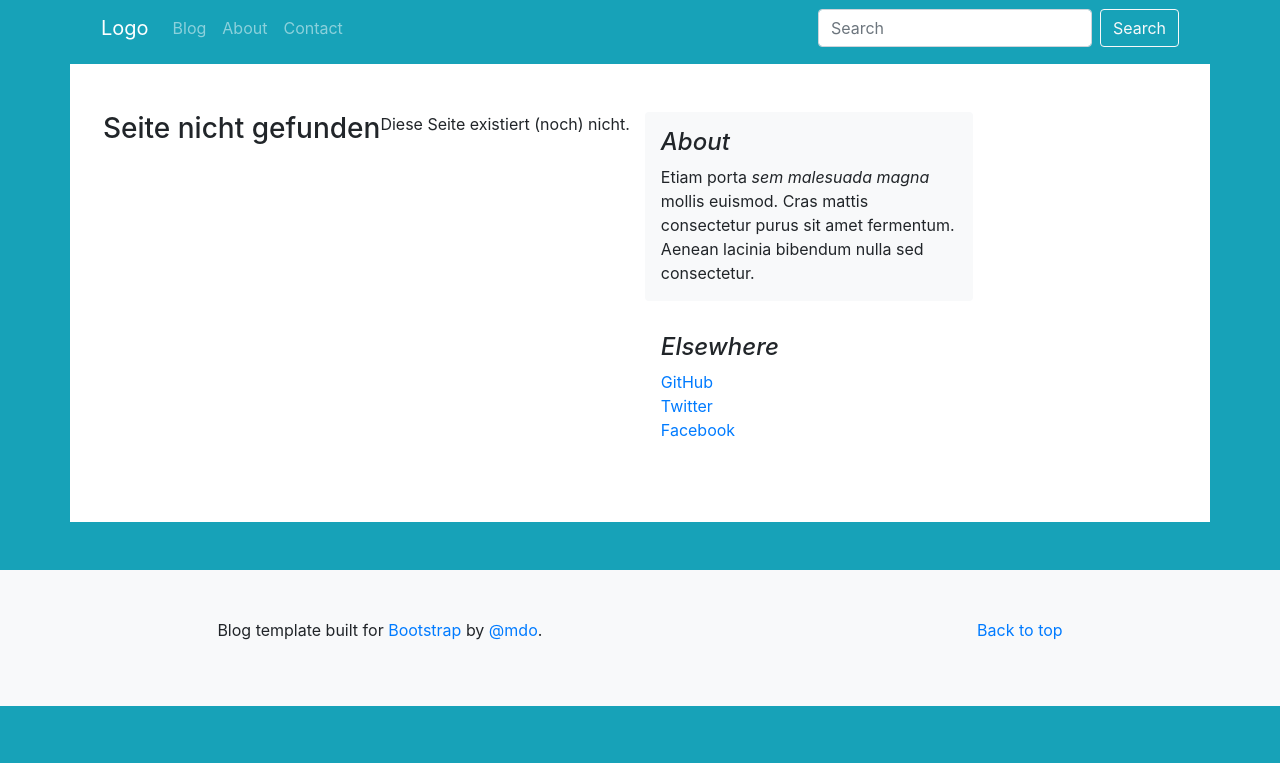
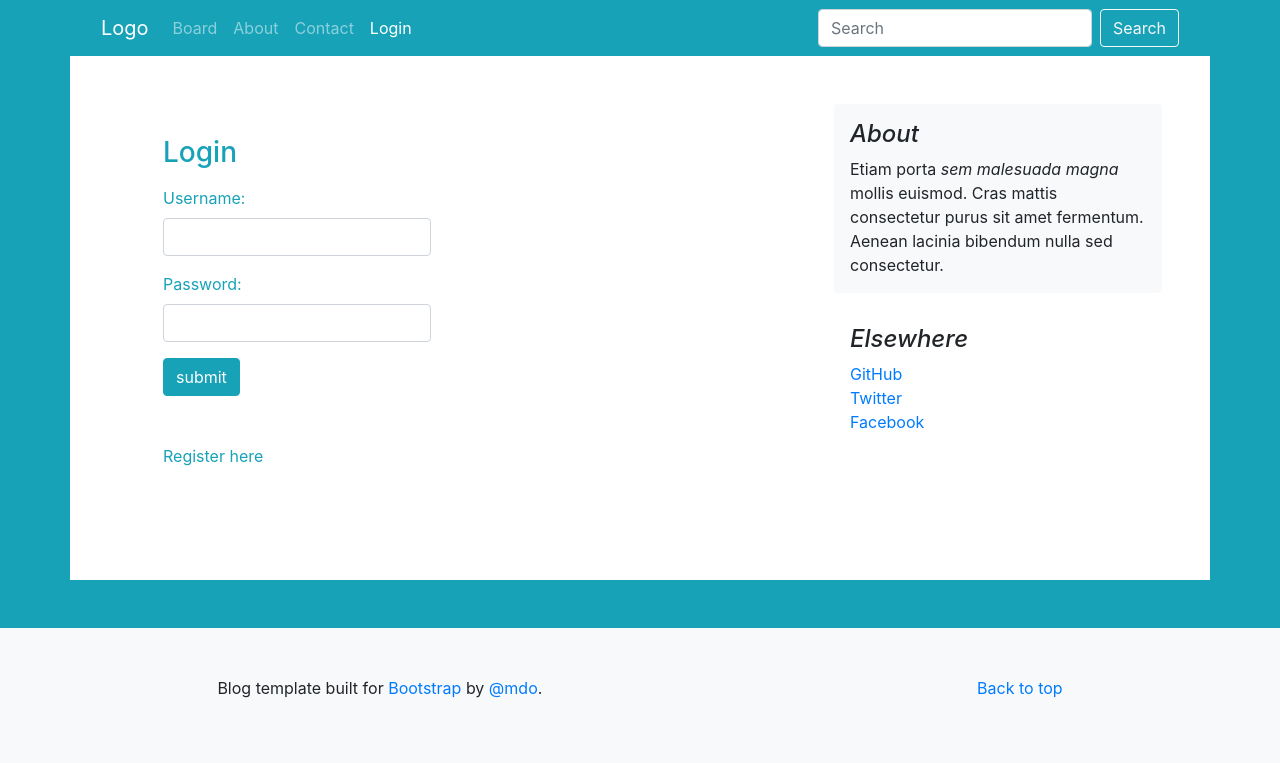
Before and after one commit to bedato/wdd319_php_assignment, a PHP site: page /index.php?page=login in a window 1280 px wide. Shown: the top 763 px of the page. Run offline with PHP 8.4, Linux system fonts and the light colour scheme; data that the repository does not hold is empty.

Commit message:
added login form incl nav

```diff
--- a/includes/nav.inc.php
+++ b/includes/nav.inc.php
@@ -1,7 +1,8 @@
 <?php
 // Navigations-daten kommen hier hinein und können einfach angepasst werden
 $mainNav = array(
-	array('title' => 'Blog', 'link'=>'home'),
-	array('title' => 'About', 'link'=>'about'),
-	array('title' => 'Contact', 'link'=>'contact')
+	array('title' => 'Board', 'link' => 'home'),
+	array('title' => 'About', 'link' => 'about'),
+	array('title' => 'Contact', 'link' => 'contact'),
+	array('title' => 'Login', 'link' => 'login'),
 );
--- a/index.php
+++ b/index.php
@@ -30,8 +30,9 @@
         <?php include('layouts/nav.php'); ?>
 
         <?php include('layouts/header.php'); ?>
-
-        <?php include('layouts/recommended.php'); ?>
+        <?php if ($page == 'home') {
+            include('layouts/recommended.php');
+        } ?>
     </div>
 
     <?php include('layouts/main.php'); ?>
--- a/layouts/home.html.php
+++ b/layouts/home.html.php
@@ -1,7 +1,4 @@
 <div class="col-md-8 blog-main">
-    <h3 class="pb-3 mb-4 font-italic border-bottom">
-        From the Firehose
-    </h3>
     <?php foreach ($alledaten as $datensatz) { ?>
 
         <div class="blog-post">
--- /dev/null
+++ b/layouts/login.html.php
@@ -0,0 +1,27 @@
+<div class="col-md-8 my-3" id="login">
+    <div class="container">
+        <div id="login-row" class="">
+            <div id="login-column" class="col-md-6">
+                <div id="login-box" class="col-md-12">
+                    <form id="login-form" class="form" action="" method="post">
+                        <h3 class=" text-info my-3">Login</h3>
+                        <div class="form-group">
+                            <label for="username" class="text-info">Username:</label><br>
+                            <input type="text" name="username" id="username" class="form-control">
+                        </div>
+                        <div class="form-group">
+                            <label for="password" class="text-info">Password:</label><br>
+                            <input type="text" name="password" id="password" class="form-control">
+                        </div>
+                        <div class="form-group">
+                            <input type="submit" name="submit" class="btn btn-info btn-md" value="submit">
+                        </div>
+                        <div id="register-link" class="my-5">
+                            <a href="#" class="text-info">Register here</a>
+                        </div>
+                    </form>
+                </div>
+            </div>
+        </div>
+    </div>
+</div>
```
